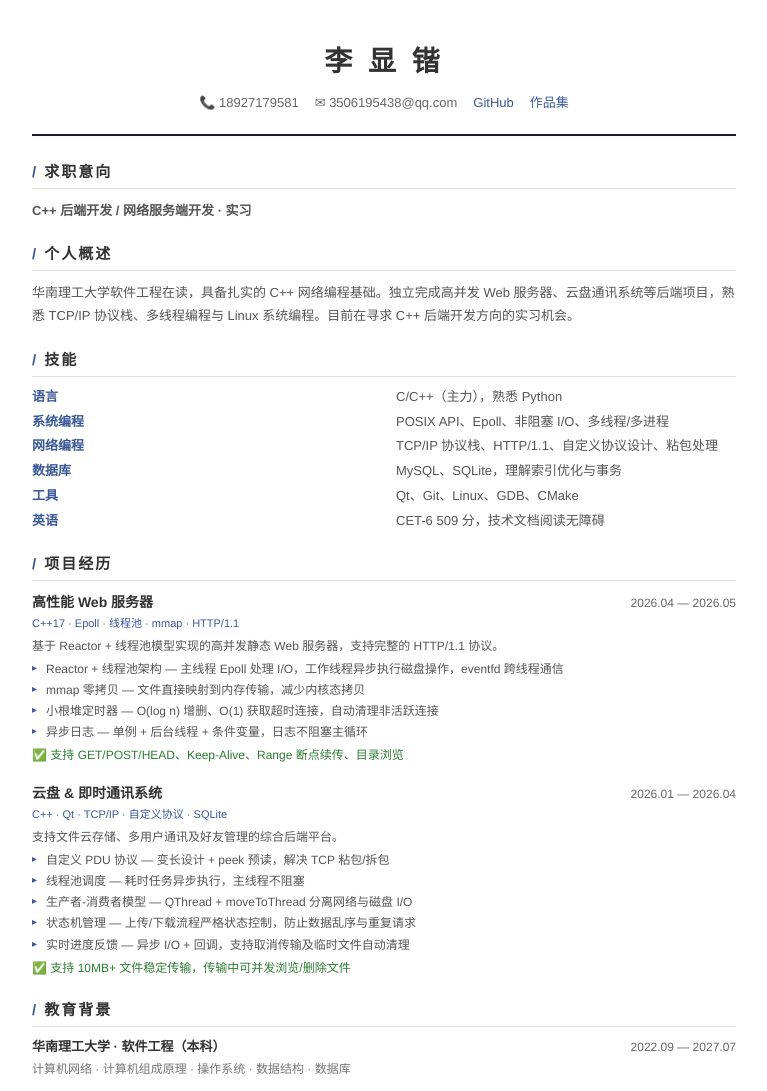
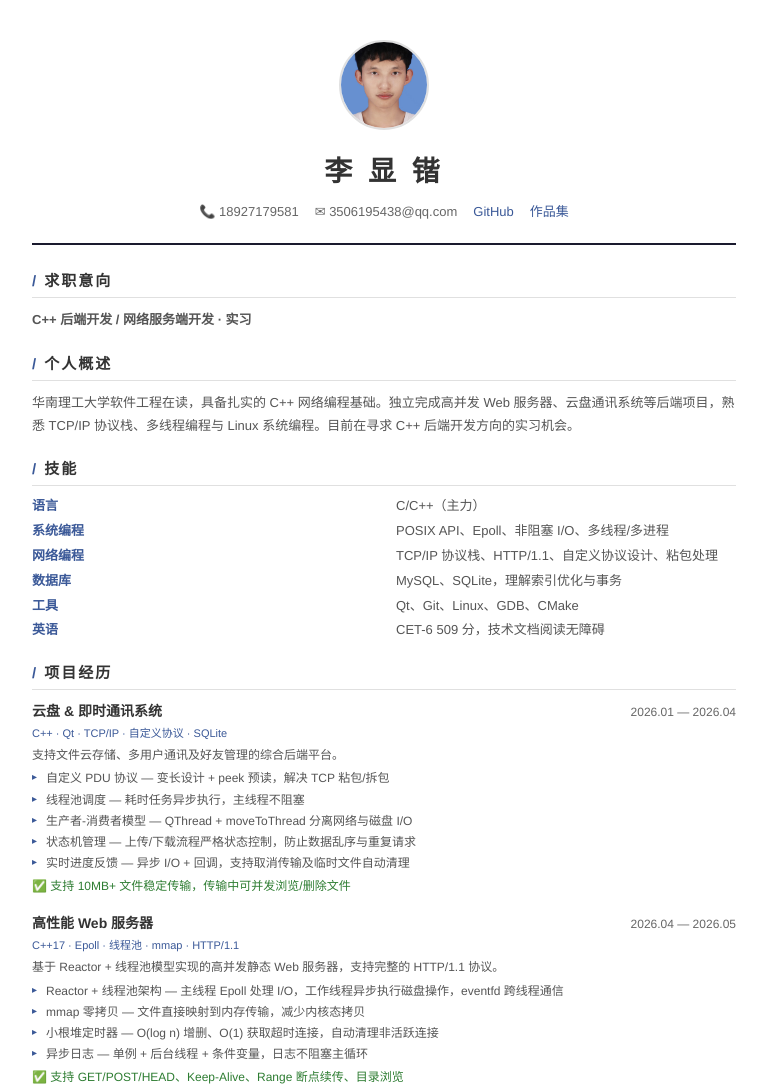
Before and after one commit to skylisxk/My_Profile, a plain HTML site: page 简历/简历-优化版.html in a window 1280 px wide. Shown: the top 1091 px of the page, without its empty margins (256-1023 px from the left). Drawn offline with Linux system fonts and the light colour scheme.

Commit message:
📸 添加个人照片 + 调整项目顺序 + 移除 Python
- 简历和网站均添加个人照片（圆形头像）
- 云盘通讯系统提到前面（优先级更高）
- 技能树移除 Python

Co-Authored-By: Claude <noreply@anthropic.com>

```diff
--- a/简历/简历-优化版.html
+++ b/简历/简历-优化版.html
@@ -33,6 +33,14 @@
     border-bottom: 2px solid var(--primary);
     padding-bottom: 20px;
     margin-bottom: 24px;
+  }
+  .header__photo {
+    width: 90px;
+    height: 90px;
+    border-radius: 50%;
+    object-fit: cover;
+    border: 2px solid var(--border);
+    margin-bottom: 12px;
   }
   .header h1 {
     font-size: 28px;
@@ -112,6 +120,7 @@
 <body>
 
 <div class="header">
+  <img class="header__photo" src="../assets/images/avatar.jpg" alt="照片">
   <h1>李 显 锴</h1>
   <div class="contact">
     <span>📞 18927179581</span>
@@ -136,7 +145,7 @@
 <div class="section">
   <div class="section__title"><span>/</span> 技能</div>
   <dl class="skills-grid">
-    <dt>语言</dt>      <dd>C/C++（主力），熟悉 Python</dd>
+    <dt>语言</dt>      <dd>C/C++（主力）</dd>
     <dt>系统编程</dt>  <dd>POSIX API、Epoll、非阻塞 I/O、多线程/多进程</dd>
     <dt>网络编程</dt>  <dd>TCP/IP 协议栈、HTTP/1.1、自定义协议设计、粘包处理</dd>
     <dt>数据库</dt>    <dd>MySQL、SQLite，理解索引优化与事务</dd>
@@ -147,24 +156,6 @@
 
 <div class="section">
   <div class="section__title"><span>/</span> 项目经历</div>
-
-  <div class="project">
-    <div class="project__head">
-      <h3>高性能 Web 服务器</h3>
-      <span class="date">2026.04 — 2026.05</span>
-    </div>
-    <div class="project__tech">C++17 · Epoll · 线程池 · mmap · HTTP/1.1</div>
-    <div class="project__desc">
-      基于 Reactor + 线程池模型实现的高并发静态 Web 服务器，支持完整的 HTTP/1.1 协议。
-    </div>
-    <ul>
-      <li>Reactor + 线程池架构 — 主线程 Epoll 处理 I/O，工作线程异步执行磁盘操作，eventfd 跨线程通信</li>
-      <li>mmap 零拷贝 — 文件直接映射到内存传输，减少内核态拷贝</li>
-      <li>小根堆定时器 — O(log n) 增删、O(1) 获取超时连接，自动清理非活跃连接</li>
-      <li>异步日志 — 单例 + 后台线程 + 条件变量，日志不阻塞主循环</li>
-    </ul>
-    <div class="result">✅ 支持 GET/POST/HEAD、Keep-Alive、Range 断点续传、目录浏览</div>
-  </div>
 
   <div class="project">
     <div class="project__head">
@@ -184,6 +175,24 @@
     </ul>
     <div class="result">✅ 支持 10MB+ 文件稳定传输，传输中可并发浏览/删除文件</div>
   </div>
+
+  <div class="project">
+    <div class="project__head">
+      <h3>高性能 Web 服务器</h3>
+      <span class="date">2026.04 — 2026.05</span>
+    </div>
+    <div class="project__tech">C++17 · Epoll · 线程池 · mmap · HTTP/1.1</div>
+    <div class="project__desc">
+      基于 Reactor + 线程池模型实现的高并发静态 Web 服务器，支持完整的 HTTP/1.1 协议。
+    </div>
+    <ul>
+      <li>Reactor + 线程池架构 — 主线程 Epoll 处理 I/O，工作线程异步执行磁盘操作，eventfd 跨线程通信</li>
+      <li>mmap 零拷贝 — 文件直接映射到内存传输，减少内核态拷贝</li>
+      <li>小根堆定时器 — O(log n) 增删、O(1) 获取超时连接，自动清理非活跃连接</li>
+      <li>异步日志 — 单例 + 后台线程 + 条件变量，日志不阻塞主循环</li>
+    </ul>
+    <div class="result">✅ 支持 GET/POST/HEAD、Keep-Alive、Range 断点续传、目录浏览</div>
+  </div>
 </div>
 
 <div class="section">
```
Also changed, not shown: index.html (+30 -32 lines), assets/images/avatar.jpg (added), 个人照片/微信图片_20260604143433_89_311.jpg (added).
